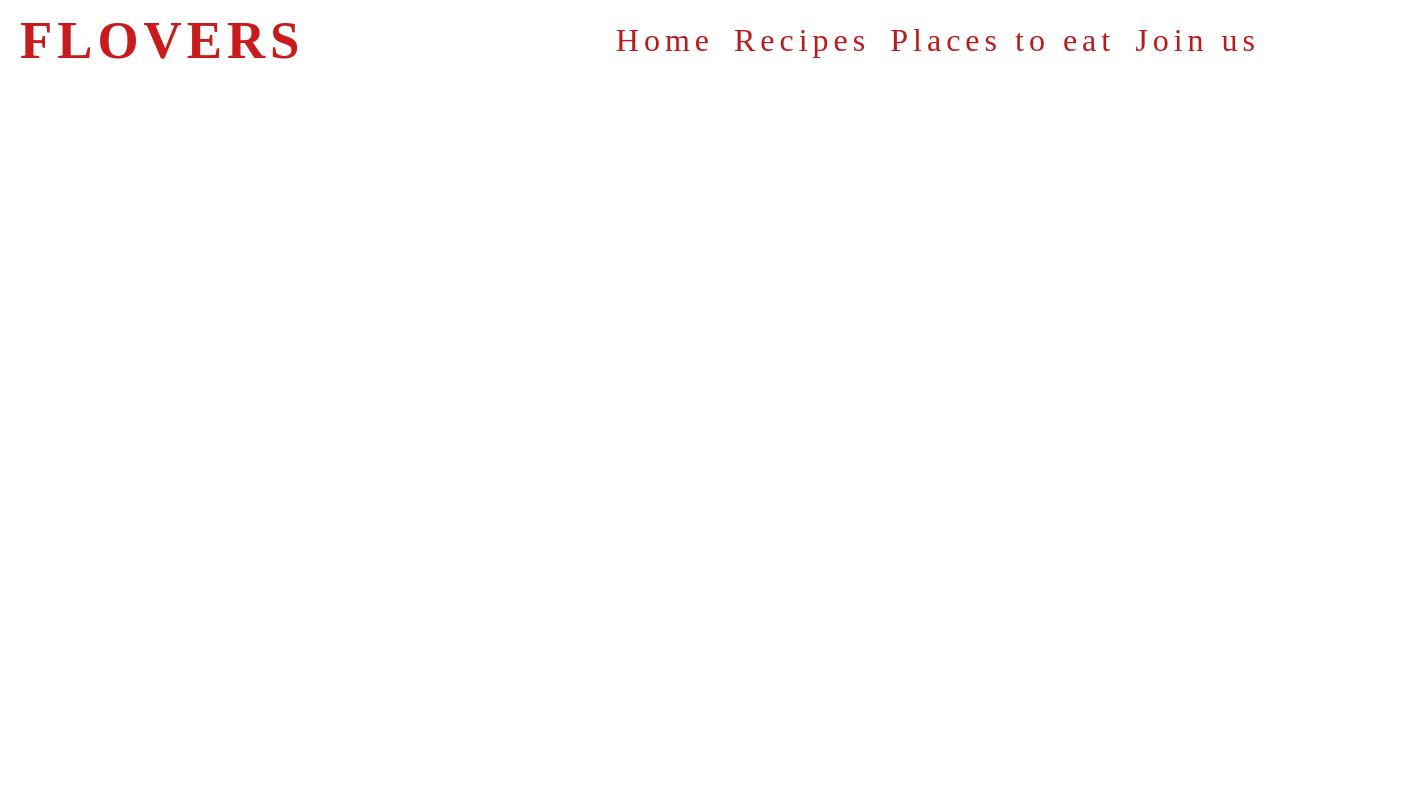
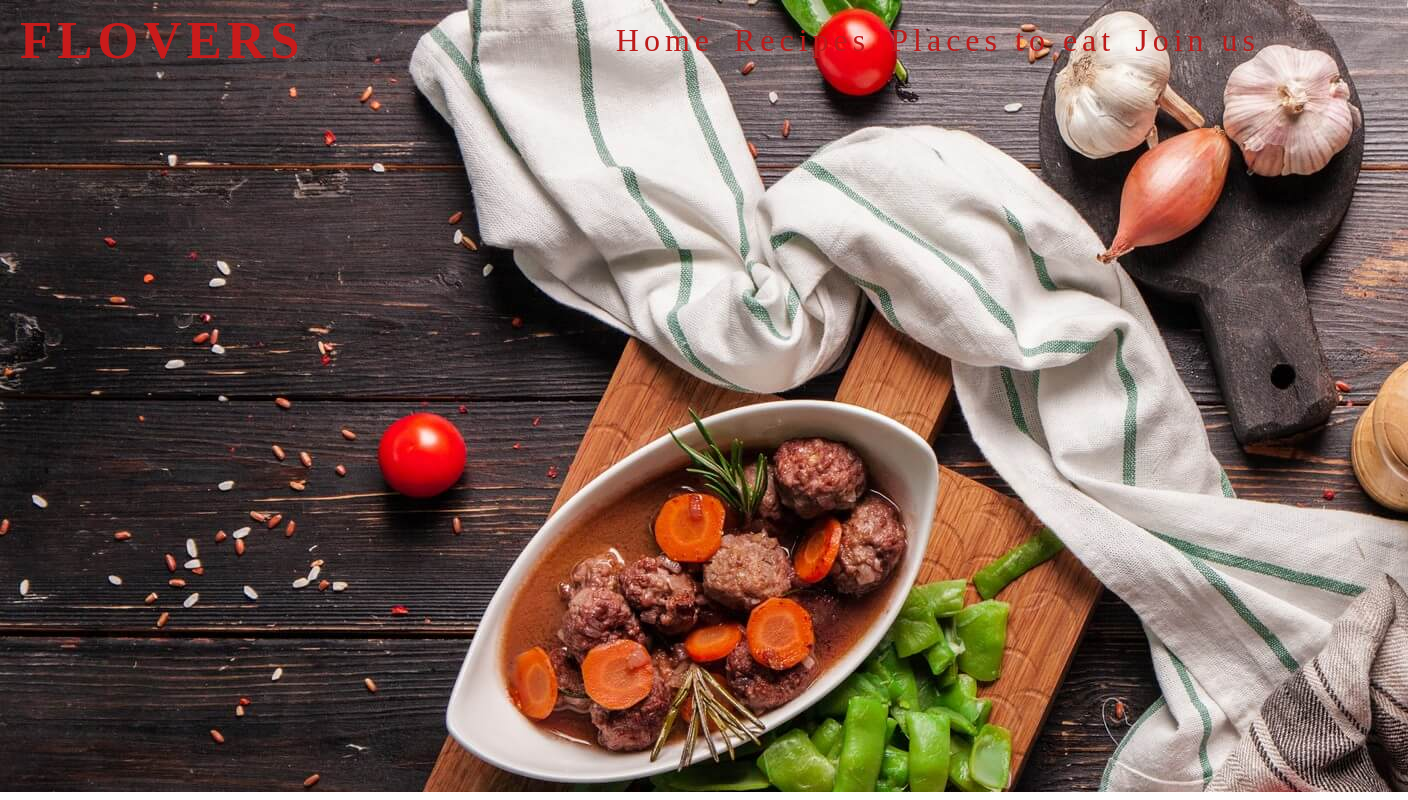
Before and after one commit to Code-Institute-Submissions/Medhmo-project-one_MarResub, a plain HTML site: page index.html in a window 1280 px wide. Shown: the whole page, 1408 px wide, since content can reach past the window. Drawn offline with Linux system fonts and the light colour scheme.

Commit message:
add hero image

```diff
--- a/assets/css/style.css
+++ b/assets/css/style.css
@@ -61,3 +61,12 @@ h2 {
     border-bottom: 1px solid rgb(126, 7, 7);
 
 }
+/* Hero image styling */
+#hero-image {
+    padding-top: 15%;
+    padding-left: 5%;
+    padding-right: 5%;
+    height: 600px;
+    width: 100%;
+    background: url(../images/food-photography3.jpg) no-repeat;
+}
--- a/index.html
+++ b/index.html
@@ -40,6 +40,8 @@
                 </li>
             </ul>
         </nav>
+        <div id="hero-image"></div>
+
     </header>
 
     <footer>
```
Also changed, not shown: assets/images/food-photography3.jpg (added).
